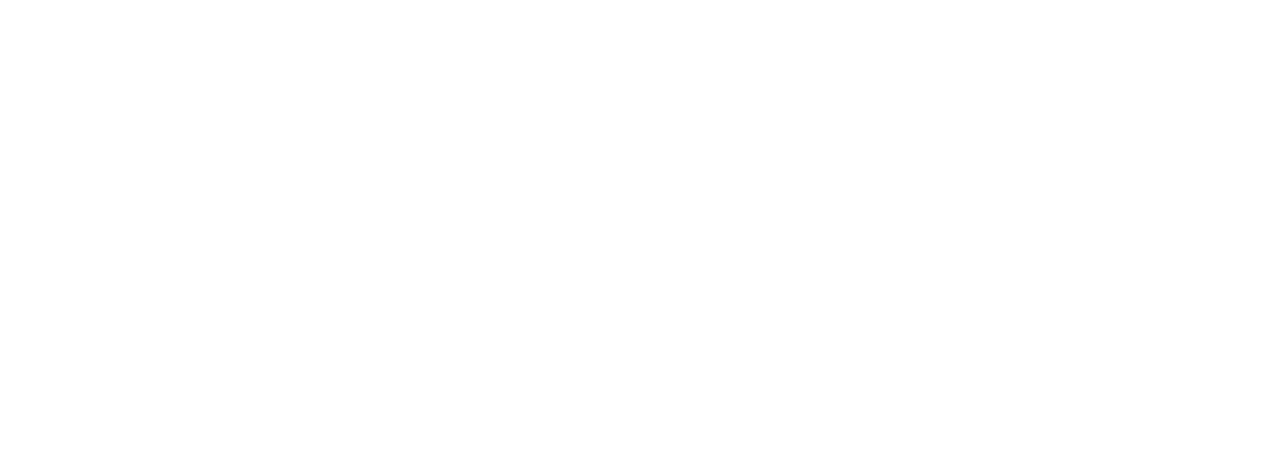
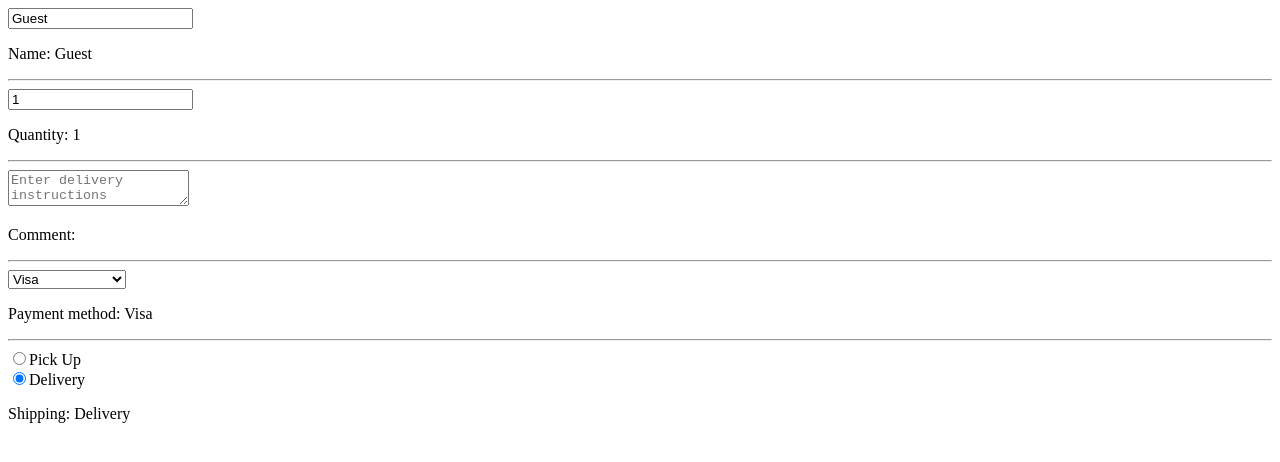
Before and after one commit to harshitxarc/fullstack-tut, a React (Vite) app: page / in a window 1280 px wide. Shown: the top 462 px of the page. Built offline with nearby package versions, Linux system fonts and the light colour scheme.

Commit message:
Add component

```diff
--- a/src/App.jsx
+++ b/src/App.jsx
@@ -1,12 +1,13 @@
 // import Button from './Button.jsx';
 // import ProfilePicture from './ProfilePicture.jsx';
-// import Components from './Components.jsx';
+import Components from './Components.jsx';
 // import MyComponent from './MyComponent.jsx';
 // import ColorPicker from './ColorPickerApp/ColorPicker.jsx';
 
 function App() {
   return(
   <>
+  <Components />
   </>
   );
 }
```
